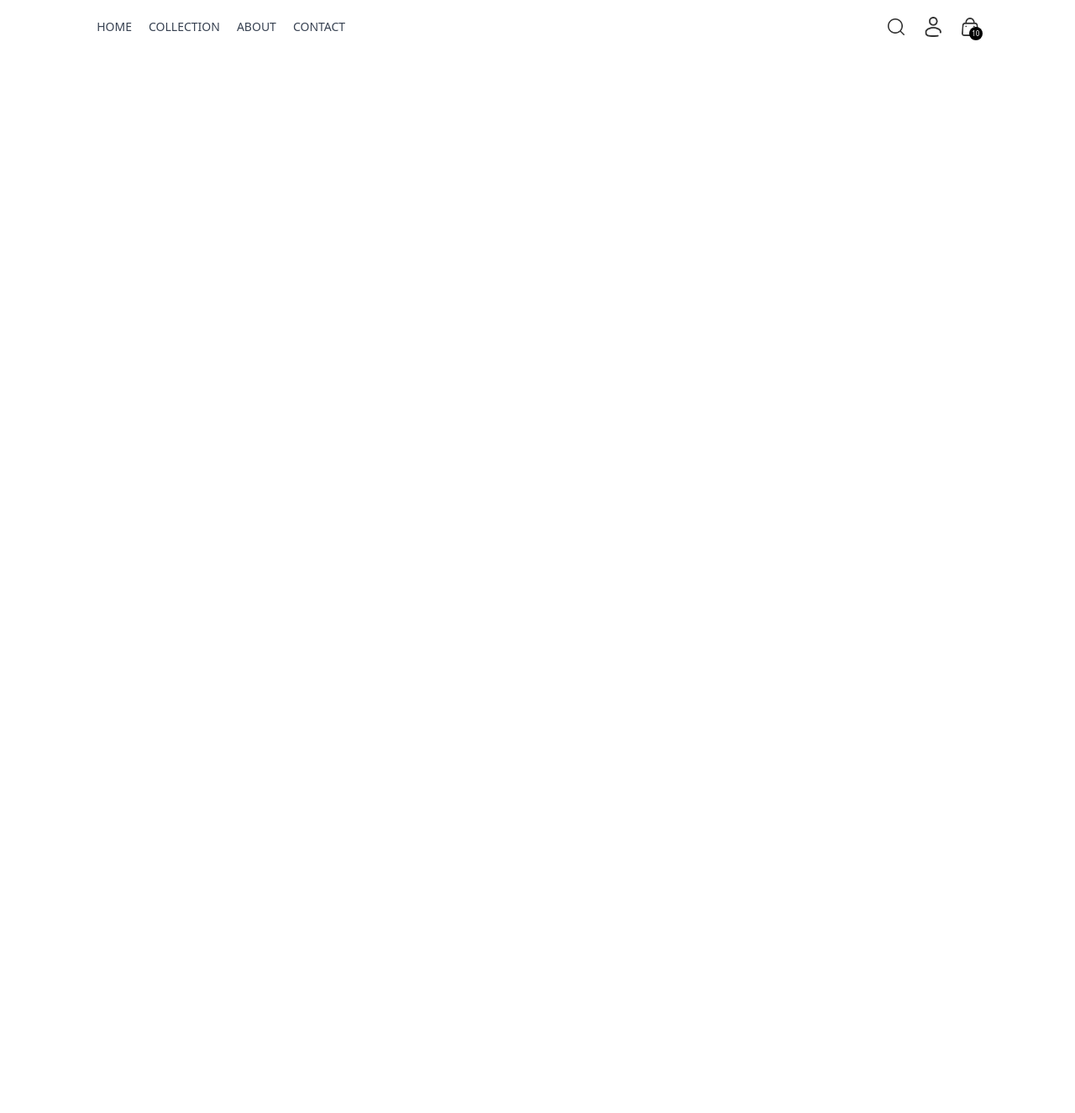
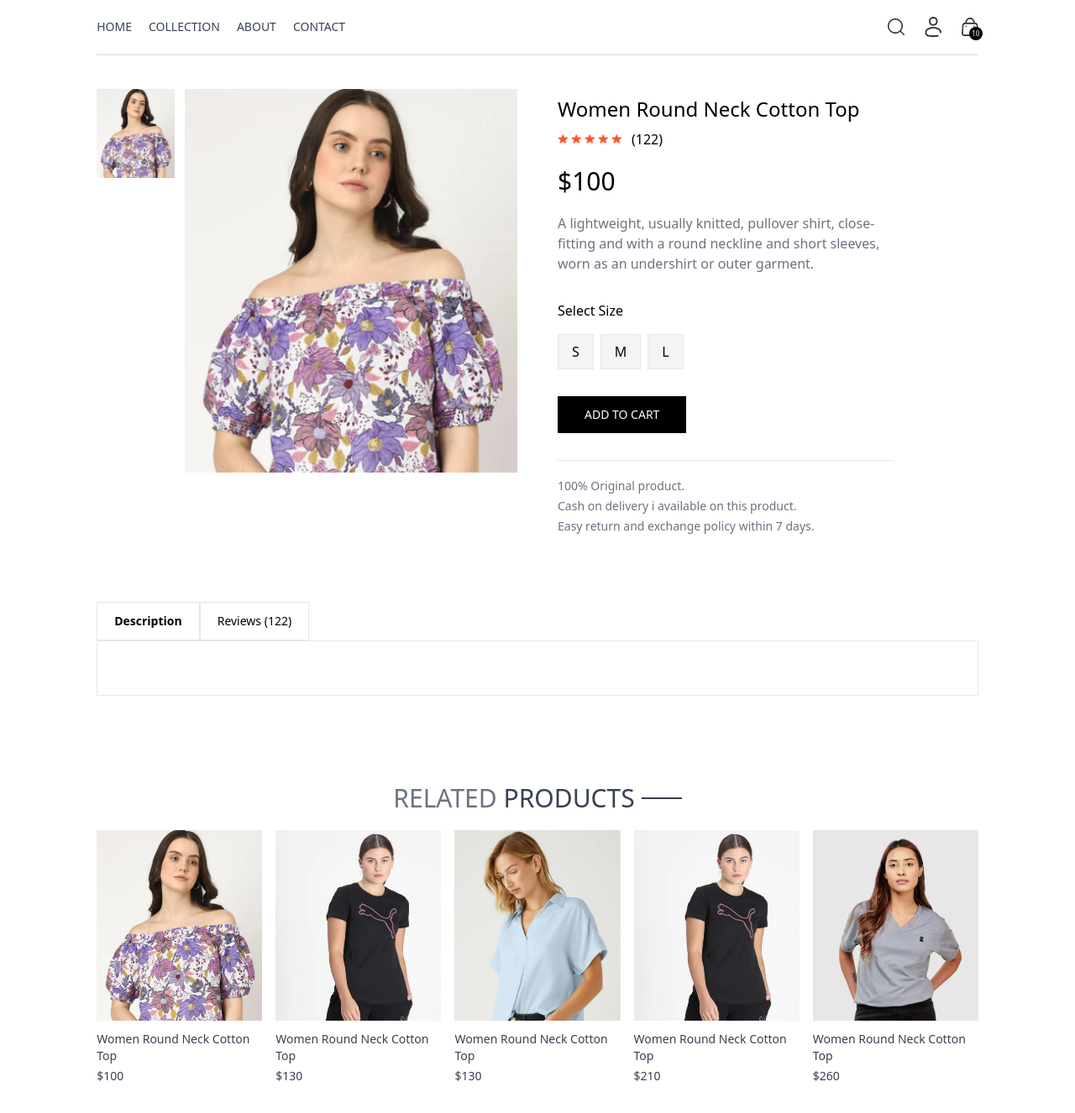
Before and after one commit to PhungNhatfr/e-commerce, a React (Create React App) app in the folder frontend/: page /product/aaaaa in a window 1280 px wide. Shown: the top 1326 px of the page at 84% size. Before the commit the page ends 800 px from the top, so only its background shows below. Built offline with nearby package versions, Linux system fonts and the light colour scheme.

Commit message:
Finish UI Product page

```diff
--- /dev/null
+++ b/frontend/src/components/RelatedProducts.jsx
@@ -0,0 +1,41 @@
+import React, { useContext, useEffect, useState } from 'react'
+import { ShopContext } from '../context/ShopContext'
+import ProductItem from './ProductItem';
+import Title from './Title';
+
+const RelatedProducts = ({ category, subCategory }) => {
+
+    const { products } = useContext(ShopContext);
+    const [related, setRelated] = useState([]);
+
+    useEffect(() => {
+
+        if (products.length > 0) {
+
+            let productsCopy = products.slice();
+
+            productsCopy = productsCopy.filter((item) => category === item.category);
+            productsCopy = productsCopy.filter((item) => subCategory === item.subCategory);
+
+            setRelated(productsCopy.slice(0, 5));
+
+        }
+
+    }, [products])
+
+  return (
+      <div className='my-24'>
+          <div className='text-center text-3xl py-2'>
+            <Title text1={'RELATED'} text2={'PRODUCTS'} />
+          </div>
+
+          <div className='grid grid-cols-2 sm:grid-cols-3 md:grid-cols-4 lg:grid-cols-5 gap-4 gap-y-6'>
+              {related.map((item, index) => (
+                <ProductItem key={index} id={item._id} name={item.name} price={item.price} image={item.image} />
+            ))}
+          </div>
+      </div>
+  )
+}
+
+export default RelatedProducts
--- a/frontend/src/context/ShopContext.jsx
+++ b/frontend/src/context/ShopContext.jsx
@@ -1,4 +1,4 @@
-import { createContext, useState } from "react";
+import { createContext, useEffect, useState } from "react";
 import { products } from "../assets/assets";
 
 export const ShopContext = createContext();
@@ -9,10 +9,35 @@
     const delivery_fee = 10;
     const [search, setSearch] = useState('');
     const [showSearch, setShowSearch] = useState(false);
+    const [cartItems, setCartItems] = useState({});
+
+    const addToCart = async (itemId, size) => {
+
+        let cartData = structuredClone(cartItems);
+
+        if (cartData[itemId]) {
+            if (cartData[itemId][size]) {
+                cartData[itemId][size] += 1;
+            } else {
+                cartData[itemId][size] = 1;
+            }
+        } else {
+            cartData[itemId] = {};
+            cartData[itemId][size] = 1;
+        }
+
+        setCartItems(cartData)
+
+    }
+
+    useEffect(() => {
+        console.log(cartItems);
+    }, [cartItems])
 
     const value = {
         products, currency, delivery_fee,
-        search, setSearch, showSearch, setShowSearch
+        search, setSearch, showSearch, setShowSearch,
+        cartItems, addToCart
     }
 
     return (
--- a/frontend/src/index.css
+++ b/frontend/src/index.css
@@ -6,6 +6,10 @@
     display: block;
 }
 
+::-webkit-scrollbar {
+    display: null;
+}
+
 @media (max-width:640px) {
     a.active {
         background-color: black ;
--- a/frontend/src/pages/Collection.jsx
+++ b/frontend/src/pages/Collection.jsx
@@ -6,7 +6,7 @@
 
 const Collection = () => {
 
-  const { products } = useContext(ShopContext);
+  const { products, search, showSearch } = useContext(ShopContext);
   const [showFilter, setShowFilter] = useState(false);
   const [filterProducts, setFilterProducts] = useState([]);
   const [category, setCategory] = useState([]);
@@ -36,6 +36,10 @@
   const applyFilter = () => {
 
     let productsCopy = products.slice();
+
+    if (showSearch && search) {
+      productsCopy = productsCopy.filter(item => item.name.toLowerCase().includes(search.toLowerCase()))
+    }
 
     if (category.length > 0) {
       productsCopy = productsCopy.filter(item => category.includes(item.category));
@@ -75,7 +79,7 @@
 
   useEffect(() => {
     applyFilter()
-  },[category,subCategory])
+  },[category,subCategory, search, showSearch])
 
   return (
       <div className='flex flex-col sm:flex-row gap-1 sm:gap-10 pt-10 border-t'>
--- a/frontend/src/pages/Product.jsx
+++ b/frontend/src/pages/Product.jsx
@@ -1,11 +1,101 @@
-import React from 'react'
+import React, { useContext, useEffect, useState } from "react";
+import { useParams } from "react-router-dom";
+import { assets } from "../assets/assets";
+import RelatedProducts from "../components/RelatedProducts";
+import { ShopContext } from "../context/ShopContext";
 
 const Product = () => {
-  return (
-      <div>
+  const { productId } = useParams();
+  const { products, currency, addToCart } = useContext(ShopContext);
+  const [productData, setProductData] = useState(false);
+  const [image, setImage] = useState("");
+  const [size, setSize] = useState('')
 
+  const fetchProductData = async () => {
+    products.map((item) => {
+      if (item._id === productId) {
+        setProductData(item);
+        setImage(item.image[0]);
+        return null;
+      }
+    });
+  };
+
+  useEffect(() => {
+    fetchProductData();
+  }, [productId, products]);
+
+  return productData ? (
+    <div className="border-t-2 pt-10 transition-opacity ease-in duration-500 opacity-100">
+      {/* Product Data */}
+      <div className="flex gap-12 sm:gap-12 flex-col sm:flex-row">
+        {/* Product Images */}
+        <div className="flex-1 flex flex-col-reverse gap-3 sm:flex-row">
+          <div className="flex sm:flex-col overflow-x-auto sm:overflow-y-scroll justify-between sm:justify-normal sm:w-[18.7%] w-full">
+            {productData.image.map((item, index) => (
+              <img
+                onClick={() => setImage(item)}
+                src={item}
+                key={index}
+                className="w-[24%] sm:w-full sm:mb-3 flex-shrink-0 cursor-pointer"
+              />
+            ))}
+          </div>
+
+          <div className="w-full sm:w-[80%]">
+            <img className="w-full h-auto" src={image} alt="product-image" />
+          </div>
+        </div>
+
+        {/* Product Info */}
+        <div className="flex-1">
+          <h1 className="font-medium text-2xl mt-2">{productData.name}</h1>
+          <div className="flex items-center gap-1 mt-2">
+            <img className="w-3 5" src={assets.star_icon} alt="" />
+            <img className="w-3 5" src={assets.star_icon} alt="" />
+            <img className="w-3 5" src={assets.star_icon} alt="" />
+            <img className="w-3 5" src={assets.star_icon} alt="" />
+            <img className="w-3 5" src={assets.star_icon} alt="" />
+            <p className="pl-2" >(122)</p>
+          </div>
+          <p className='mt-5 text-3xl font-medium' >{currency}{productData.price}</p>
+          <p className="mt-5 text-gray-500 md:w-4/5">{productData.description}</p>
+          <div className="flex flex-col gap-4 my-8" >
+            <p>Select Size</p>
+            <div className="flex gap-2">
+              {productData.sizes.map((item, index) => (
+                <button onClick={() => setSize(item)} className={`border py-2 px-4 bg-gray-100 ${item === size ? 'border-orange-500' : ''}`} key={index}>{item}</button>
+              ))}
+            </div>
+          </div>
+          <button onClick={() => addToCart(productData._id, size)} className="bg-black text-white px-8 py-3 text-sm active:bg-gray-700" >ADD TO CART</button>
+          <hr className="mt-8 sm:w-4/5" />
+          <div className="text-sm text-gray-500 mt-5 flex flex-col gap-1">
+            <p>100% Original product.</p>
+            <p>Cash on delivery i available on this product.</p>
+            <p>Easy return and exchange policy within 7 days.</p>
+          </div>
+        </div>
       </div>
-  )
-}
 
-export default Product
+      {/* Description & Review Section */}
+      <div className="mt-20">
+        <div className="flex">
+          <b className="border px-5 py-3 text-sm" >Description</b>
+          <p className="border px-5 py-3 text-sm">Reviews (122)</p>
+        </div>
+        <div className="flex flex-col gap-4 border px-6 py-6 text-sm text-gray-500" >
+          <p></p>
+          <p></p>
+        </div>
+      </div>
+
+      {/* Display related products */}
+      <RelatedProducts category={productData.category} subCategory={productData.subCategory} />
+    </div>
+  ) : (
+    <div className="opacity-0"></div>
+  );
+};
+
+export default Product;
```
Also changed, not shown: 1 other file (tests, documents, lock files or other folders).
